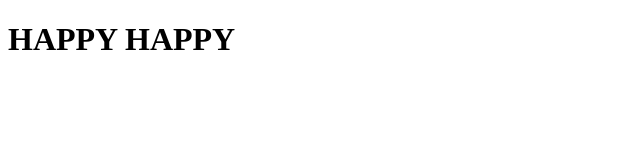
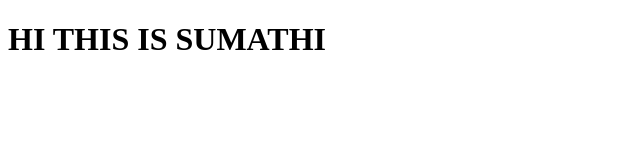
Before and after one commit to Sumathi62/demo, a plain HTML site: page index.html in a window 1280 px wide. Shown: the whole page, without its empty margins (0-640 px from the left). Drawn offline with Linux system fonts and the light colour scheme.

Commit message:
Update index.html

```diff
--- a/index.html
+++ b/index.html
@@ -6,6 +6,6 @@
     <title>Document</title>
 </head>
 <body>
-    <h1>HAPPY HAPPY</h1>
+    <h1>HI THIS IS SUMATHI</h1>
 </body>
 </html>
```
